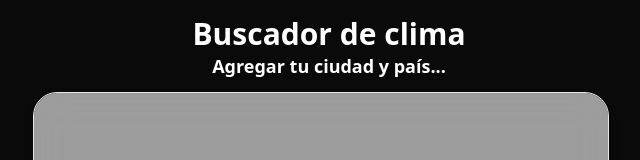
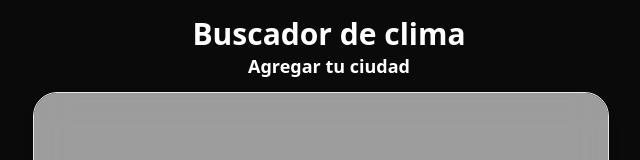
Before and after one commit to miguelruizF/Proyectos_VanillaJS, a plain HTML site: page web_clima/index.html in a window 1280 px wide. Shown: the top 160 px of the page, without its empty margins (319-959 px from the left). Drawn offline with nearby package versions, Linux system fonts and the light colour scheme.

```diff
--- a/web_clima/index.html
+++ b/web_clima/index.html
@@ -13,7 +13,7 @@
 <body>
     <div class="min-h-screen bg-cover bg-no-repeat mx-auto p-4 sm:min-h-screen" style="background:rgb(10,10,10); color:#fff; p{color:#fff}">
         <h1 class="pl-4 text-2xl md:text-3xl text-center font-semibold">Buscador de clima</h1>
-        <p class="pl-4 text-base md:text-lg text-center font-semibold" style="color: #fff;">Agregar tu ciudad y país...</p>
+        <p class="pl-4 text-base md:text-lg text-center font-semibold" style="color: #fff;">Agregar tu ciudad</p>
         <div class="py-3 sm:max-w-xl sm:mx-auto">
             <div class="relative px-4 py-10 bg-white shadow-lg sm:rounded-3xl sm:p-20 bg-clip-padding bg-opacity-60 border border-gray-200" style="backdrop-filter: blur(20px);">
                 <div class="block max-w-md mx-auto" >
```
